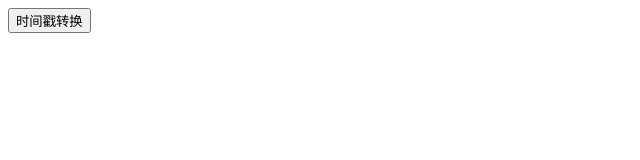
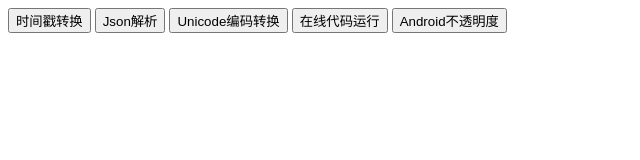
Before and after one commit to beamain/beamain.github.io, a plain HTML site: page index.html in a window 1280 px wide. Shown: the whole page, without its empty margins (0-640 px from the left). Drawn offline with Linux system fonts and the light colour scheme.

Commit message:
update index.html

```diff
--- a/index.html
+++ b/index.html
@@ -1,10 +1,37 @@
 <html>
 <head>
-    <meta charset="UTF-8">
+    <meta charset="UTF-8" />
     <title>可踪踪踪踪踪</title>
 </head>
 
-<input type="button" value="时间戳转换"
-       onclick="javascrtpt:window.location.href='https://tool.lu/timestamp/'"/>
+<input
+        type="button"
+        value="时间戳转换"
+        onclick="javascrtpt:window.location.href='https://tool.lu/timestamp/'"
+/>
+
+<input
+        type="button"
+        value="Json解析"
+        onclick="javascrtpt:window.location.href='https://tool.lu/json/'"
+/>
+
+<input
+        type="button"
+        value="Unicode编码转换"
+        onclick="javascrtpt:window.location.href='https://tool.chinaz.com/tools/unicode.aspx'"
+/>
+
+<input
+        type="button"
+        value="在线代码运行"
+        onclick="javascrtpt:window.location.href='https://tool.lu/coderunner/'"
+/>
+
+<input
+        type="button"
+        value="Android不透明度"
+        onclick="javascrtpt:window.location.href='https://www.jianshu.com/p/35b2dec00614/'"
+/>
 
 </html>
```
